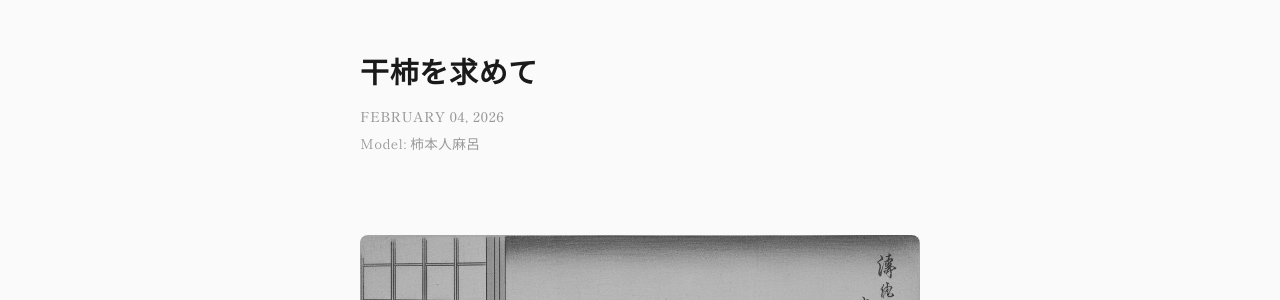
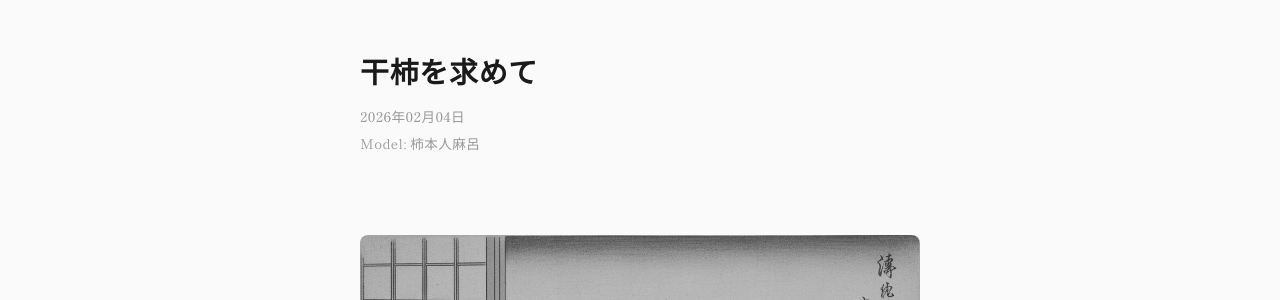
Before and after one commit to champlasonic/logs4me, a Jekyll site: the page built from _posts/2026-02-04-hoshigaki.md, in a window 1280 px wide. Shown: the part 153-453 px from the top of the page. Built offline with Jekyll 4.4.1, drawn with Linux system fonts in a browser that asks for light colours; some web fonts are replaced.

Commit message:
Timestamp: Japanese date format, inherit post-meta CSS
Made-with: Cursor

```diff
--- a/_layouts/post.html
+++ b/_layouts/post.html
@@ -11,7 +11,7 @@ layout: default
         {% assign month = page.date | date: "%m" %}
         <a href="{{ site.baseurl }}/archive/{{ year }}/{{ month }}/" class="post-meta-date-link">
           <time datetime="{{ page.date | date_to_xmlschema }}">
-            {{ page.date | date: "%B %d, %Y" }}
+            {{ page.date | date: "%Y年%m月%d日" }}
           </time>
         </a>
         {% if page.author %}
--- a/assets/css/main.css
+++ b/assets/css/main.css
@@ -192,7 +192,11 @@ body {
 }
 
 .post-meta-date-link {
-  color: #999;
+  color: inherit;
+  font-size: inherit;
+  font-weight: inherit;
+  letter-spacing: inherit;
+  text-transform: inherit;
   text-decoration: none;
   transition: opacity 0.2s ease;
 }
```
